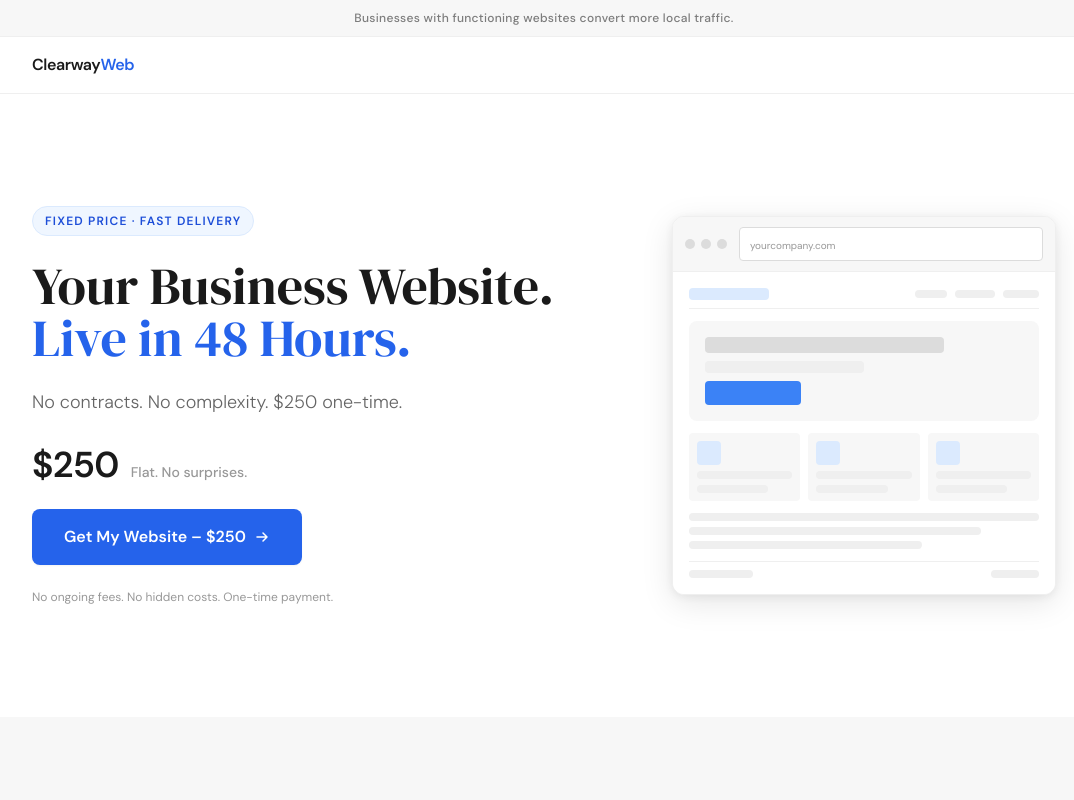
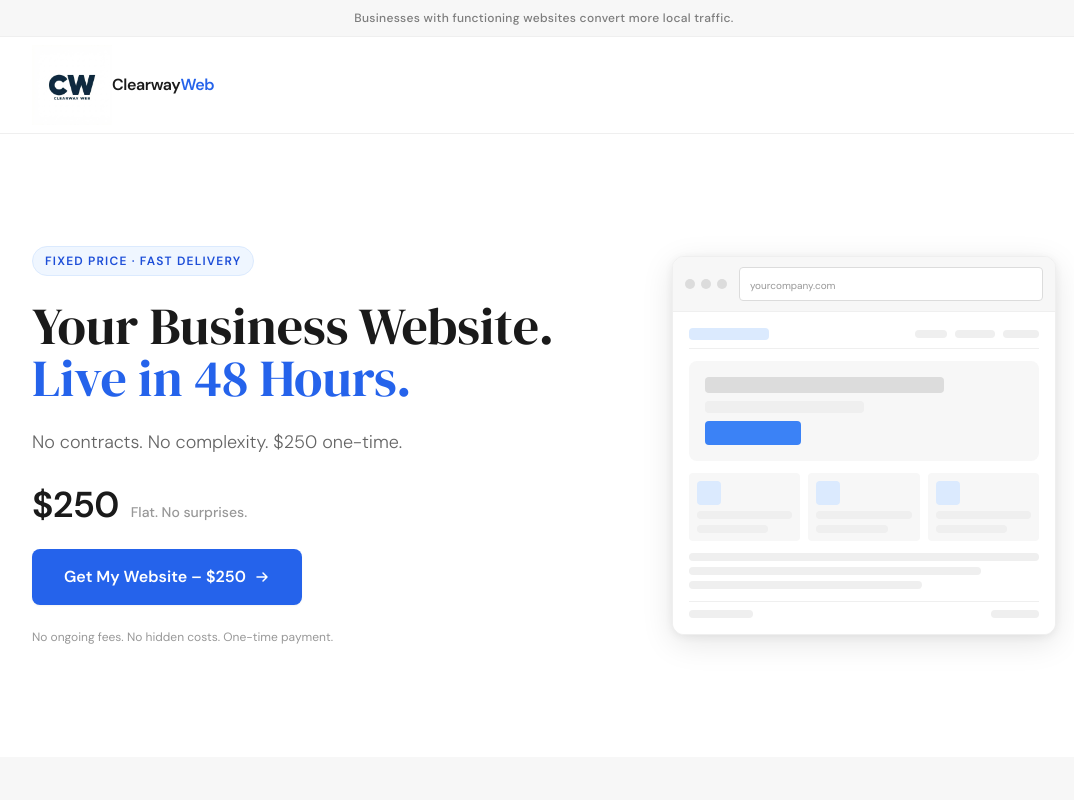
Before and after one commit to kanbanfeed/clearwayweb_updated, a Next.js app: page / in a window 1280 px wide. Shown: the top 800 px of the page, without its empty margins (96-1170 px from the left). Built offline with nearby package versions, Linux system fonts and the light colour scheme.

Commit message:
updated logo image

```diff
--- a/app/page.tsx
+++ b/app/page.tsx
@@ -44,13 +44,22 @@ function TrustBar() {
 
 function Wordmark() {
   return (
-    <div className="w-full bg-white border-b border-charcoal-100 py-4 px-6">
-      <div className="max-w-5xl mx-auto">
-        <span className="text-charcoal-900 font-semibold text-base tracking-tight">
-          Clearway<span className="text-accent-600">Web</span>
-        </span>
-      </div>
-    </div>
+    <div className="w-full bg-white border-b border-charcoal-100 py-2 px-6">
+  <div className="max-w-5xl mx-auto flex items-center">
+    <Image
+      src="/clearwayweb_logo.jpeg"
+      alt="Clearway Web Logo"
+      width={80}
+      height={40}
+      className="object-contain"
+      priority
+    />
+    <span className="text-charcoal-900 font-semibold text-base tracking-tight">
+      Clearway<span className="text-accent-600">Web</span>
+    </span>
+  </div>
+</div>
+
   )
 }
 
@@ -534,6 +543,14 @@ function Footer() {
       <div className="max-w-5xl mx-auto">
         <div className="flex flex-col md:flex-row md:items-start md:justify-between gap-6">
           <div className="space-y-1.5">
+            <Image
+              src="/clearwayweb_logo.jpeg"
+              alt="Clearway Web Logo"
+              width={80}
+              height={40}
+              className="object-contain"
+              priority
+            />
             <p className="font-semibold text-charcoal-900 text-sm">
               Clearway<span className="text-accent-600">Web</span>
             </p>
```
Also changed, not shown: public/clearwayweb_logo.jpeg (added).
